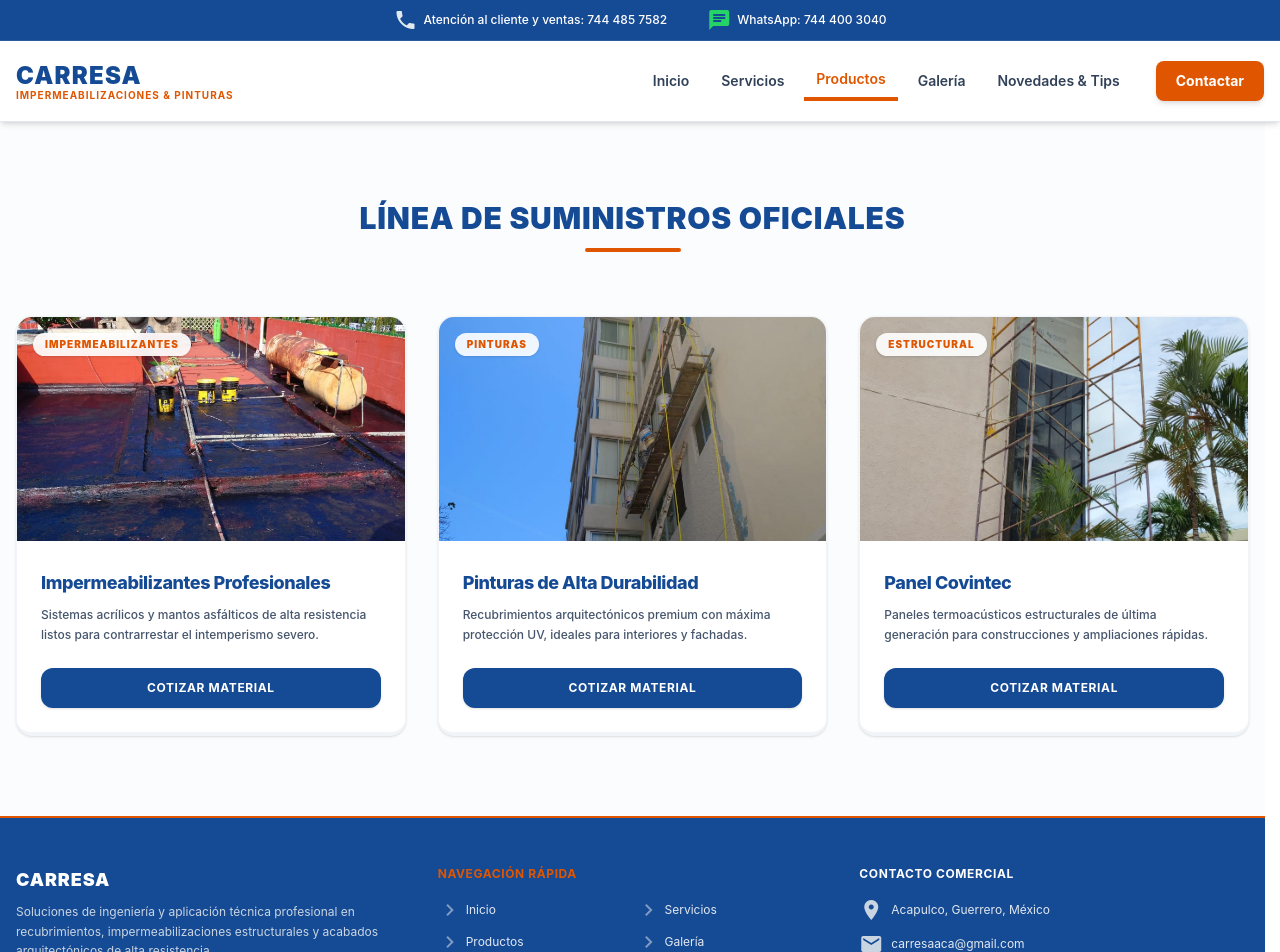
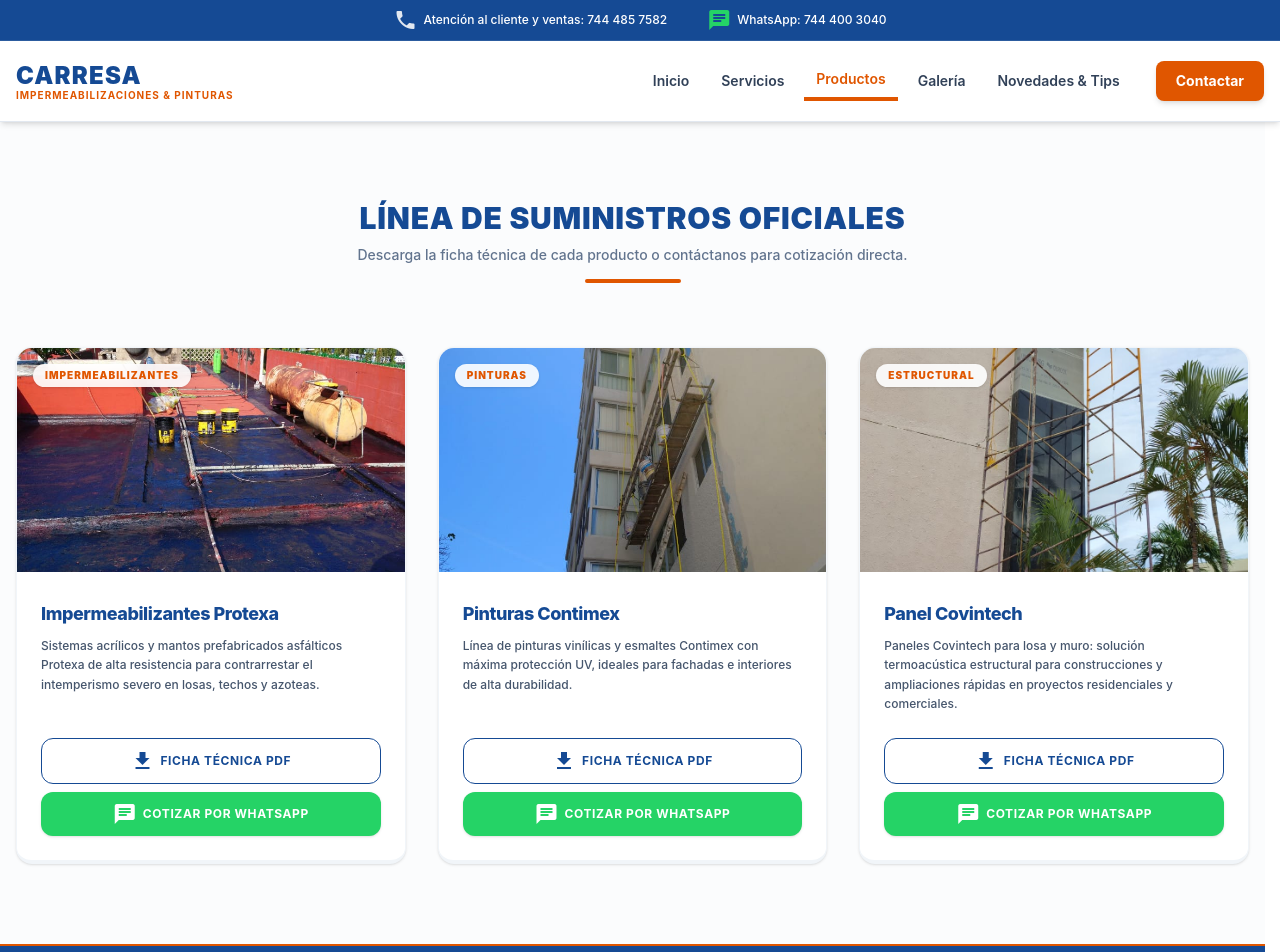
Before and after one commit to Web38grados/CARRESA, a React (Vite) app: page /productos in a window 1280 px wide. Shown: the top 952 px of the page. Built offline with nearby package versions, Linux system fonts and the light colour scheme.

Commit message:
feat: ajustar marcas, terminos y boton de descarga de ficha tecnica

```diff
--- a/src/views/ProductsView.tsx
+++ b/src/views/ProductsView.tsx
@@ -1,11 +1,29 @@
-import { Link } from 'react-router-dom';
-
 export default function ProductsView() {
   const listaProductos = [
-    { nombre: "Impermeabilizantes Profesionales", cat: "Impermeabilizantes", img: "/images/imagen4.jpeg", desc: "Sistemas acrílicos y mantos asfálticos de alta resistencia listos para contrarrestar el intemperismo severo." },
-    { nombre: "Pinturas de Alta Durabilidad", cat: "Pinturas", img: "/images/imagen8.jpeg", desc: "Recubrimientos arquitectónicos premium con máxima protección UV, ideales para interiores y fachadas." },
-    { nombre: "Panel Covintec", cat: "Estructural", img: "/images/imagen1.jpeg", desc: "Paneles termoacústicos estructurales de última generación para construcciones y ampliaciones rápidas." }
+    {
+      nombre: "Impermeabilizantes Protexa",
+      cat: "Impermeabilizantes",
+      img: "/images/imagen4.jpeg",
+      desc: "Sistemas acrílicos y mantos prefabricados asfálticos Protexa de alta resistencia para contrarrestar el intemperismo severo en losas, techos y azoteas.",
+      pdf: "/fichas/ficha-protexa-impermeabilizantes.pdf"
+    },
+    {
+      nombre: "Pinturas Contimex",
+      cat: "Pinturas",
+      img: "/images/imagen8.jpeg",
+      desc: "Línea de pinturas vinílicas y esmaltes Contimex con máxima protección UV, ideales para fachadas e interiores de alta durabilidad.",
+      pdf: "/fichas/ficha-contimex-pinturas.pdf"
+    },
+    {
+      nombre: "Panel Covintech",
+      cat: "Estructural",
+      img: "/images/imagen1.jpeg",
+      desc: "Paneles Covintech para losa y muro: solución termoacústica estructural para construcciones y ampliaciones rápidas en proyectos residenciales y comerciales.",
+      pdf: "/fichas/ficha-covintech-panel.pdf"
+    }
   ];
+
+  const whatsappNumber = "527444003040";
 
   return (
     <div className="pt-20 pb-20 max-w-7xl mx-auto px-4 bg-slate-50/50">
@@ -14,6 +32,9 @@ export default function ProductsView() {
         <h2 className="text-3xl font-black text-[#154A94] uppercase tracking-wide">
           Línea de Suministros Oficiales
         </h2>
+        <p className="text-xs md:text-sm text-slate-500 mt-2 font-medium max-w-xl mx-auto leading-relaxed">
+          Descarga la ficha técnica de cada producto o contáctanos para cotización directa.
+        </p>
         <div className="w-24 h-1 bg-[#E05600] mx-auto mt-3 rounded-full"></div>
       </div>
 
@@ -34,7 +55,7 @@ export default function ProductsView() {
               </span>
             </div>
 
-            <div className="p-6 flex flex-col justify-between">
+            <div className="p-6 flex flex-col justify-between flex-1">
               <div className="mb-6">
                 <h3 className="text-lg font-extrabold text-[#154A94] mt-1 mb-2 tracking-tight group-hover:text-[#E05600] transition-colors duration-300">
                   {prod.nombre}
@@ -44,11 +65,26 @@ export default function ProductsView() {
                 </p>
               </div>
 
-              <Link
-                to="/contacto"
-                className="block text-center bg-[#154A94] text-white font-bold py-3 rounded-xl text-xs uppercase tracking-wider shadow-sm transition-all duration-300 transform hover:bg-[#E05600] hover:shadow-md hover:scale-[1.02] active:scale-[0.98]">
-                Cotizar Material
-              </Link>
+              <div className="flex flex-col gap-2">
+                <a
+                  href={prod.pdf}
+                  download
+                  className="flex items-center justify-center gap-1.5 border border-[#154A94] text-[#154A94] font-bold py-2.5 rounded-xl text-xs uppercase tracking-wider transition-all duration-300 hover:bg-[#154A94] hover:text-white hover:shadow-sm"
+                >
+                  <span className="material-icons text-sm select-none">download</span>
+                  Ficha Técnica PDF
+                </a>
+
+                <a
+                  href={`https://wa.me/${whatsappNumber}?text=Hola,%20me%20interesa%20cotizar:%20${encodeURIComponent(prod.nombre)}`}
+                  target="_blank"
+                  rel="noopener noreferrer"
+                  className="flex items-center justify-center gap-1.5 bg-[#25D366] text-white font-bold py-2.5 rounded-xl text-xs uppercase tracking-wider shadow-sm transition-all duration-300 hover:bg-emerald-600 hover:shadow-md"
+                >
+                  <span className="material-icons text-sm select-none">chat</span>
+                  Cotizar por WhatsApp
+                </a>
+              </div>
             </div>
           </div>
         ))}
```
